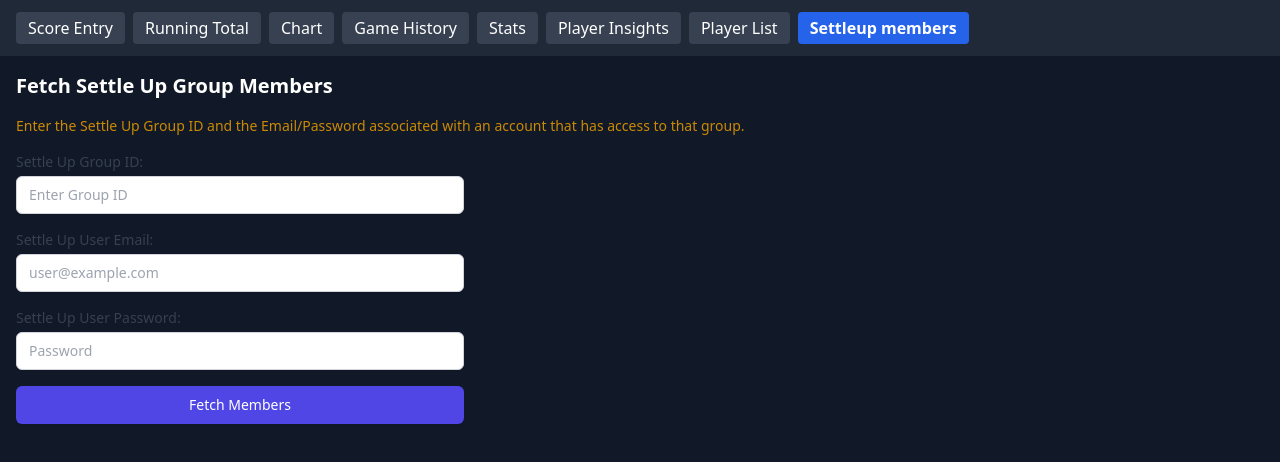
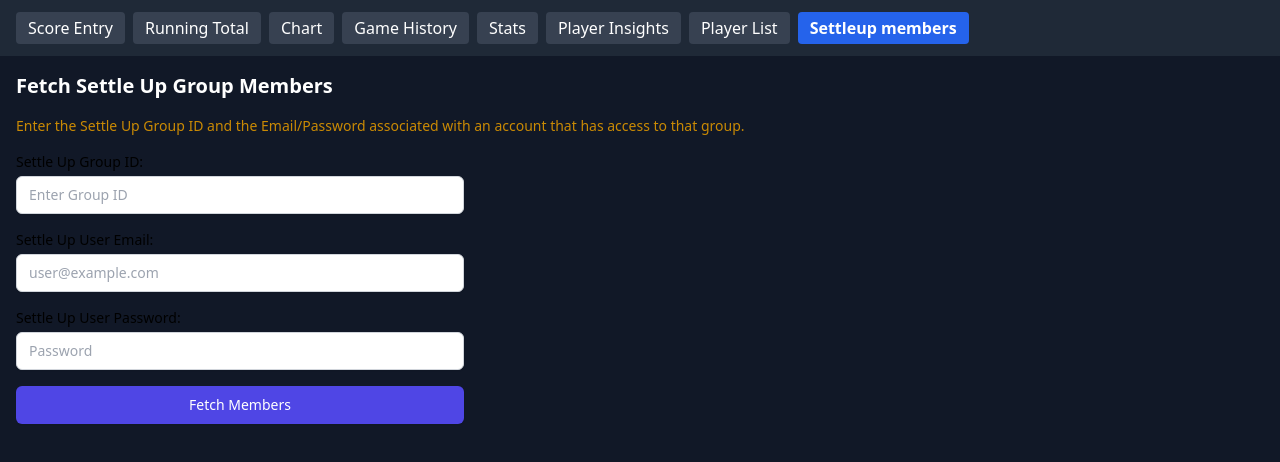
Before and after one commit to KTee1986/mahjong-tracker, a Next.js app: page /settleup-members in a window 1280 px wide. Shown: the top 462 px of the page. Built offline with nearby package versions, Linux system fonts and the light colour scheme.

Commit message:
Debug settleup autho - change to group

```diff
--- a/pages/api/get-settleup-members.js
+++ b/pages/api/get-settleup-members.js
@@ -66,7 +66,7 @@ export default async function handler(req, res) {
 
 
     // --- Call Settle Up API ---
-    const membersApiUrl = `${SETTLE_UP_API_URL}/members/${groupId}.json?auth=${idToken}`;
+    const membersApiUrl = `${SETTLE_UP_API_URL}/groups/${groupId}.json?auth=${idToken}`;
     console.log(`Fetching members from: ${membersApiUrl}`);
 
     const settleUpResponse = await axios.get(membersApiUrl);
--- a/pages/settleup-members.js
+++ b/pages/settleup-members.js
@@ -56,7 +56,7 @@ export default function SettleUpMembers() {
 
       <form onSubmit={handleSubmit} className="space-y-4 max-w-md">
         <div>
-          <label htmlFor="groupId" className="block text-sm font-medium text-gray-700">
+          <label htmlFor="groupId" className="block text-sm font-medium text-black">
             Settle Up Group ID:
           </label>
           <input
@@ -65,12 +65,12 @@ export default function SettleUpMembers() {
             value={groupId}
             onChange={(e) => setGroupId(e.target.value)}
             required
-            className="mt-1 block w-full px-3 py-2 border border-gray-300 rounded-md shadow-sm focus:outline-none focus:ring-indigo-500 focus:border-indigo-500 sm:text-sm"
+            className="mt-1 block w-full px-3 py-2 border border-gray-300 rounded-md shadow-sm focus:outline-none focus:ring-indigo-500 focus:border-indigo-500 sm:text-sm text-black"
             placeholder="Enter Group ID"
           />
         </div>
         <div>
-          <label htmlFor="email" className="block text-sm font-medium text-gray-700">
+          <label htmlFor="email" className="block text-sm font-medium  text-black">
             Settle Up User Email:
           </label>
           <input
@@ -79,12 +79,12 @@ export default function SettleUpMembers() {
             value={email}
             onChange={(e) => setEmail(e.target.value)}
             required
-            className="mt-1 block w-full px-3 py-2 border border-gray-300 rounded-md shadow-sm focus:outline-none focus:ring-indigo-500 focus:border-indigo-500 sm:text-sm"
+            className="mt-1 block w-full px-3 py-2 border border-gray-300 rounded-md shadow-sm focus:outline-none focus:ring-indigo-500 focus:border-indigo-500 sm:text-sm text-black"
             placeholder="user@example.com"
           />
         </div>
         <div>
-          <label htmlFor="password" className="block text-sm font-medium text-gray-700">
+          <label htmlFor="password" className="block text-sm font-medium  text-black">
             Settle Up User Password:
           </label>
           <input
@@ -93,7 +93,7 @@ export default function SettleUpMembers() {
             value={password}
             onChange={(e) => setPassword(e.target.value)}
             required
-            className="mt-1 block w-full px-3 py-2 border border-gray-300 rounded-md shadow-sm focus:outline-none focus:ring-indigo-500 focus:border-indigo-500 sm:text-sm"
+            className="mt-1 block w-full px-3 py-2 border border-gray-300 rounded-md shadow-sm focus:outline-none focus:ring-indigo-500 focus:border-indigo-500 sm:text-sm text-black"
             placeholder="Password"
           />
         </div>
```
